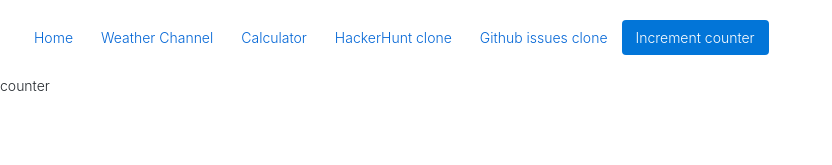
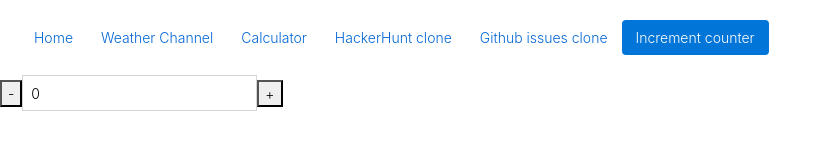
Before and after one commit to lindgr3n/react-training-project, a React (Create React App) app: page /Increment in a window 1280 px wide. Shown: the top 165 px of the page, without its empty margins (0-832 px from the left). Built offline with nearby package versions, Linux system fonts and the light colour scheme.

Commit message:
Working prototype

```diff
--- a/src/Increment/IncrementApp.js
+++ b/src/Increment/IncrementApp.js
@@ -1,9 +1,48 @@
 import React, { Component } from 'react';
 
 class IncrementApp extends Component {
+  constructor(props) {
+    super(props);
+
+    this.state = {
+      counter: 0
+    };
+
+    this.onIncrement = this.onIncrement.bind(this);
+    this.onDecrement = this.onDecrement.bind(this);
+  }
+
+  onIncrement() {
+    this.setState({
+      counter: this.state.counter + 1
+    });
+  }
+
+  onDecrement() {
+    this.setState({
+      counter: this.state.counter - 1
+    });
+  }
+
   render() {
-    return <div>counter</div>;
+    return (
+      <div>
+        <ValueButton text="-" changeHandler={this.onDecrement} />
+        <Counter value={this.state.counter} />
+        <ValueButton text="+" changeHandler={this.onIncrement} />
+      </div>
+    );
   }
 }
 
+const Counter = props => {
+  const { value } = props;
+  return <input readOnly value={value} />;
+};
+
+const ValueButton = props => {
+  const { text, changeHandler } = props;
+  return <button onClick={changeHandler}>{text}</button>;
+};
+
 export default IncrementApp;
```
